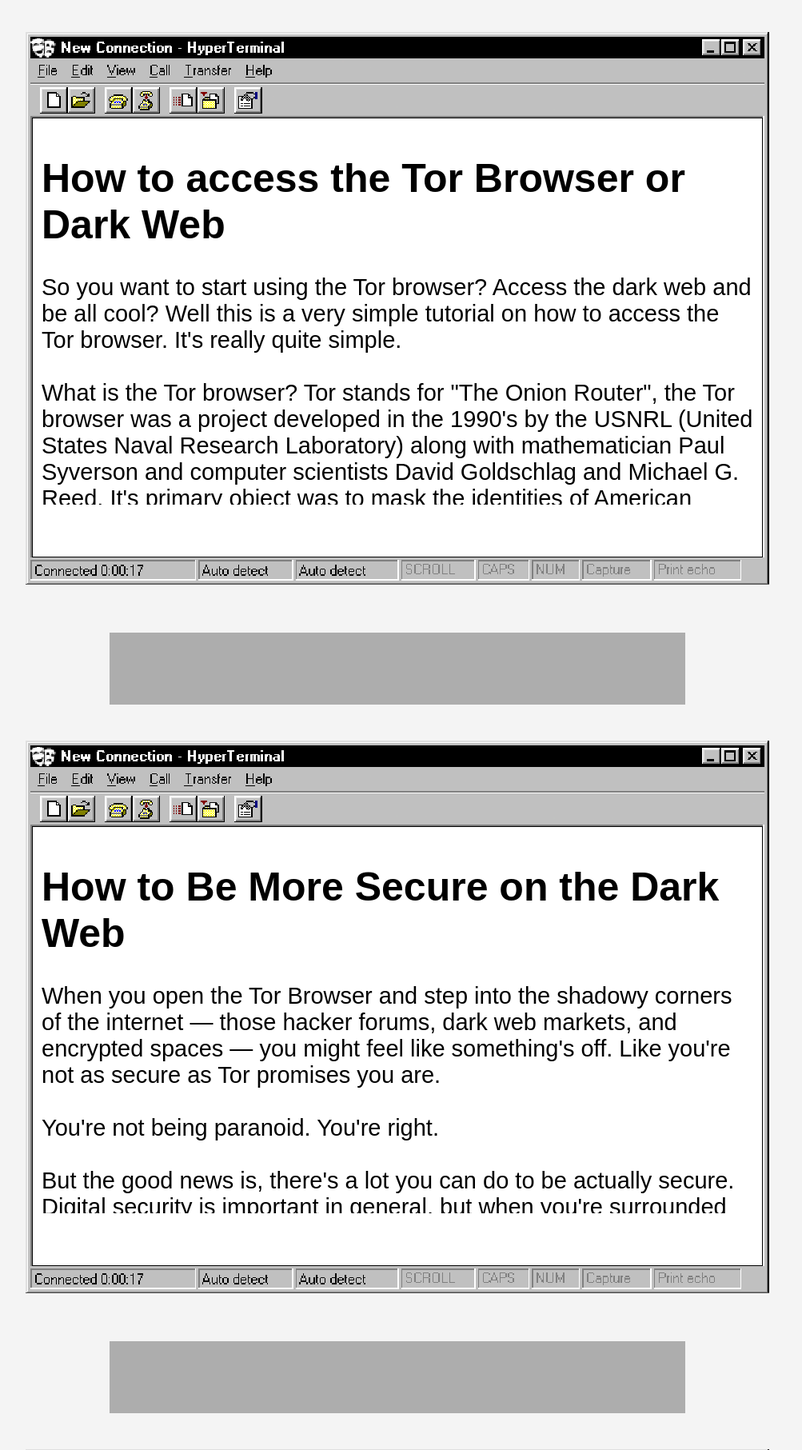
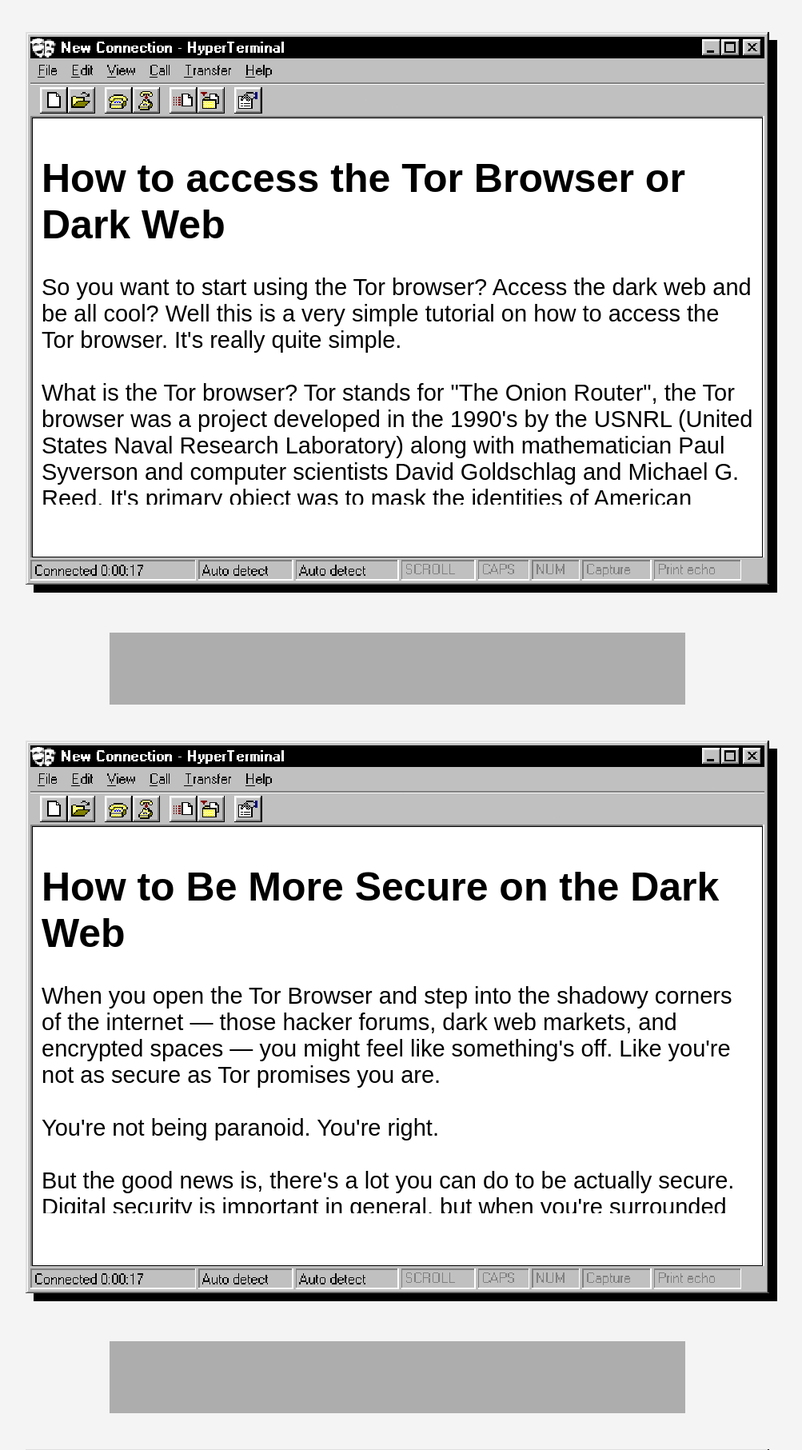
Before and after one commit to mr-fine777/padrinos-blog, a PHP site: page / in a window 1280 px wide. Shown: the top 1813 px of the page at 80% size, without its empty margins (143-1146 px from the left). Run offline with PHP 8.4, Linux system fonts and the light colour scheme; some libraries are stand-ins or nearby versions.

Commit message:
Update styles.css

```diff
--- a/styles.css
+++ b/styles.css
@@ -35,6 +35,7 @@
   padding-top: 100px;
   padding-bottom: 100px;
   margin-bottom: 40px; /* Add spacing between windows */
+  box-shadow: 10px 10px;
 }
 
 .box-window {
```
